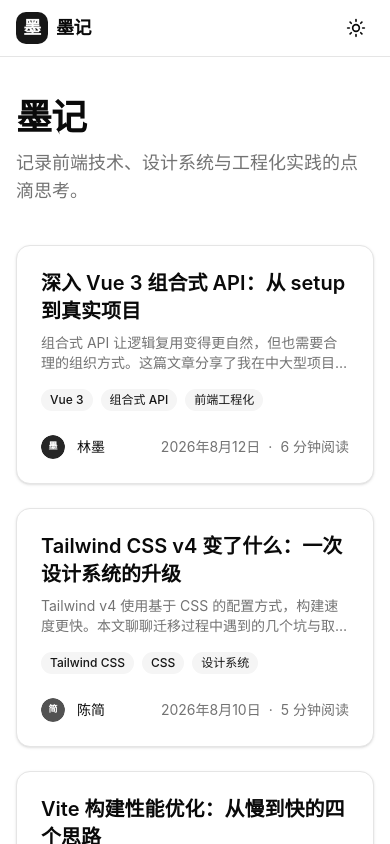
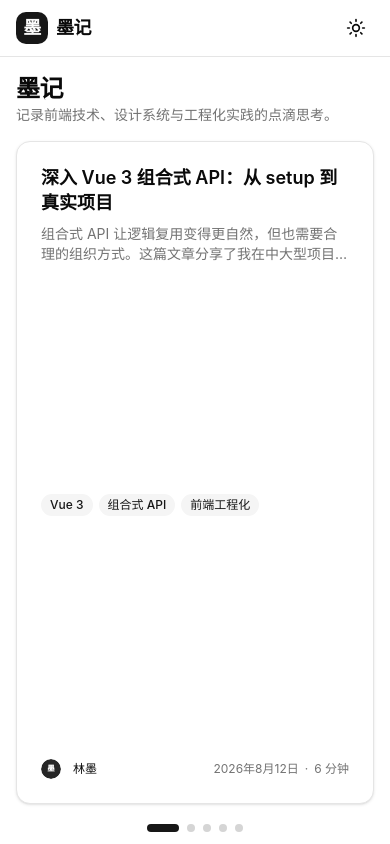
Before and after one commit to bili-fule/xmfuVUE, a Vue app: page / in a window 390 px wide. Shown: the top 844 px of the page. Built offline with nearby package versions, Linux system fonts and the light colour scheme; the HTML template or start-up script is replaced by a standard one.

Commit message:
feat: 首页横向翻页布局 - 滚轮翻页 + 底部分页条 + 一屏无纵向滚动

```diff
--- a/src/App.vue
+++ b/src/App.vue
@@ -3,15 +3,14 @@
 import { useDark, useToggle } from '@vueuse/core'
 import { Moon, Sun } from 'lucide-vue-next'
 import { Button } from '@/components/ui/button'
-import { Separator } from '@/components/ui/separator'
 
 const isDark = useDark()
 const toggleDark = useToggle(isDark)
 </script>
 
 <template>
-  <div class="flex min-h-screen flex-col bg-background text-foreground transition-colors duration-300">
-    <header class="sticky top-0 z-50 w-full border-b bg-background/95 backdrop-blur supports-[backdrop-filter]:bg-background/60">
+  <div class="flex h-screen flex-col overflow-hidden bg-background text-foreground transition-colors duration-300">
+    <header class="shrink-0 z-50 w-full border-b bg-background/95 backdrop-blur supports-[backdrop-filter]:bg-background/60">
       <div class="mx-auto flex h-14 max-w-4xl items-center justify-between px-4">
         <RouterLink to="/" class="group flex items-center gap-2 text-lg font-semibold tracking-tight">
           <span class="inline-flex h-8 w-8 items-center justify-center rounded-lg bg-primary text-primary-foreground transition-transform group-hover:scale-105">
@@ -32,24 +31,13 @@
       </div>
     </header>
 
-    <main class="flex-1">
-      <div class="mx-auto max-w-4xl px-4 py-10 md:py-14">
-        <RouterView v-slot="{ Component }">
-          <Transition name="fade" mode="out-in">
-            <component :is="Component" />
-          </Transition>
-        </RouterView>
-      </div>
+    <main class="flex-1 overflow-hidden relative">
+      <RouterView v-slot="{ Component }">
+        <Transition name="fade" mode="out-in">
+          <component :is="Component" />
+        </Transition>
+      </RouterView>
     </main>
-
-    <footer class="border-t">
-      <div class="mx-auto max-w-4xl px-4 py-8">
-        <Separator class="mb-6" />
-        <p class="text-center text-sm text-muted-foreground">
-          © {{ new Date().getFullYear() }} 墨记 · 用简约的方式记录技术
-        </p>
-      </div>
-    </footer>
   </div>
 </template>
 
--- a/src/views/HomeView.vue
+++ b/src/views/HomeView.vue
@@ -1,61 +1,202 @@
 <script setup lang="ts">
+import { ref, computed, watch, nextTick, onMounted, onUnmounted } from 'vue'
 import { RouterLink } from 'vue-router'
+import { useWindowSize } from '@vueuse/core'
 import { Badge } from '@/components/ui/badge'
 import { Card, CardDescription, CardFooter, CardHeader, CardTitle } from '@/components/ui/card'
 import { Avatar, AvatarFallback, AvatarImage } from '@/components/ui/avatar'
 import { getAllPosts, formatDate } from '@/data/posts'
 
 const posts = getAllPosts()
+const { width } = useWindowSize()
+
+// 响应式每页卡片数：小屏 1 张、中屏 2 张、大屏 3 张
+const cardsPerPage = computed(() => {
+  if (width.value < 768) return 1
+  if (width.value < 1280) return 2
+  return 3
+})
+
+const pages = computed(() => {
+  const perPage = cardsPerPage.value
+  const result: typeof posts[] = []
+  for (let i = 0; i < posts.length; i += perPage) {
+    result.push(posts.slice(i, i + perPage))
+  }
+  return result
+})
+
+const trackRef = ref<HTMLElement | null>(null)
+const currentPage = ref(0)
+
+function scrollToIndex(index: number) {
+  if (!trackRef.value) return
+  const pageWidth = trackRef.value.clientWidth
+  const target = Math.max(0, Math.min(index, pages.value.length - 1))
+  currentPage.value = target
+  trackRef.value.scrollTo({ left: pageWidth * target, behavior: 'smooth' })
+}
+
+// wheel 节流：一次手势只翻一页
+let lastWheelTime = 0
+const WHEEL_COOLDOWN = 700
+
+function onWheel(e: WheelEvent) {
+  // 让水平方向滚轮/触控板横向手势保持原生 snap 滚动
+  if (Math.abs(e.deltaY) <= Math.abs(e.deltaX)) return
+
+  e.preventDefault()
+
+  const now = Date.now()
+  if (now - lastWheelTime < WHEEL_COOLDOWN) return
+  if (Math.abs(e.deltaY) < 18) return
+
+  lastWheelTime = now
+
+  if (e.deltaY > 0) {
+    if (currentPage.value < pages.value.length - 1) {
+      scrollToIndex(currentPage.value + 1)
+    }
+  } else if (e.deltaY < 0) {
+    if (currentPage.value > 0) {
+      scrollToIndex(currentPage.value - 1)
+    }
+  }
+}
+
+// 滚动时同步当前页（节流）
+let scrollRaf: number | null = null
+function onScroll() {
+  if (scrollRaf) return
+  scrollRaf = requestAnimationFrame(() => {
+    scrollRaf = null
+    if (!trackRef.value) return
+    const pageWidth = trackRef.value.clientWidth
+    const newPage = Math.round(trackRef.value.scrollLeft / pageWidth)
+    currentPage.value = Math.max(0, Math.min(newPage, pages.value.length - 1))
+  })
+}
+
+// 视口宽度变化时重新分页并归位到最近一页
+watch(width, () => {
+  nextTick(() => {
+    if (!trackRef.value) return
+    const pageWidth = trackRef.value.clientWidth
+    const nearestPage = Math.round(trackRef.value.scrollLeft / pageWidth)
+    currentPage.value = Math.max(0, Math.min(nearestPage, pages.value.length - 1))
+    scrollToIndex(currentPage.value)
+  })
+})
+
+onMounted(() => {
+  trackRef.value?.addEventListener('wheel', onWheel, { passive: false })
+})
+
+onUnmounted(() => {
+  trackRef.value?.removeEventListener('wheel', onWheel)
+})
 </script>
 
 <template>
-  <div class="space-y-10">
-    <div class="space-y-3">
-      <h1 class="text-4xl font-bold tracking-tight md:text-5xl">
+  <div class="flex h-full flex-col overflow-hidden">
+    <!-- 顶部标题区：精简高度 -->
+    <div class="shrink-0 px-4 pt-4 pb-2 md:px-8 md:pt-5 md:pb-3">
+      <h1 class="text-2xl font-bold tracking-tight md:text-3xl">
         墨记
       </h1>
-      <p class="text-lg text-muted-foreground">
+      <p class="text-sm text-muted-foreground md:text-base">
         记录前端技术、设计系统与工程化实践的点滴思考。
       </p>
     </div>
 
-    <div class="grid grid-cols-1 gap-6 md:grid-cols-2">
+    <!-- 横向翻页轨道 -->
+    <div
+      ref="trackRef"
+      class="flex flex-1 overflow-x-auto overflow-y-hidden snap-x snap-mandatory scroll-smooth scrollbar-hide"
+      @scroll="onScroll"
+    >
+      <section
+        v-for="(page, pageIndex) in pages"
+        :key="`${cardsPerPage}-${pageIndex}`"
+        class="snap-start shrink-0 w-full h-full flex items-stretch px-4 py-2 md:px-8 md:py-3"
+      >
+        <div
+          class="grid w-full h-full gap-4"
+          :class="{
+            'grid-cols-1': cardsPerPage === 1,
+            'grid-cols-2': cardsPerPage === 2,
+            'grid-cols-3': cardsPerPage === 3,
+          }"
+        >
           <RouterLink
-        v-for="post in posts"
+            v-for="post in page"
             :key="post.slug"
             :to="`/post/${post.slug}`"
-        class="group block"
+            class="group block min-h-0"
           >
-        <Card class="h-full transition-all duration-200 hover:border-primary/30 hover:shadow-md">
-          <CardHeader class="gap-4">
+            <Card class="h-full flex flex-col transition-all duration-200 hover:border-primary/30 hover:shadow-md">
+              <CardHeader class="gap-3 flex-1 min-h-0 overflow-hidden">
                 <div class="space-y-2">
-              <CardTitle class="text-xl leading-snug transition-colors group-hover:text-primary">
+                  <CardTitle class="text-lg leading-snug transition-colors group-hover:text-primary md:text-xl">
                     {{ post.title }}
                   </CardTitle>
-              <CardDescription class="line-clamp-2">
+                  <CardDescription class="line-clamp-2 md:line-clamp-3">
                     {{ post.excerpt }}
                   </CardDescription>
                 </div>
-            <div class="flex flex-wrap gap-2">
-              <Badge v-for="tag in post.tags" :key="tag" variant="secondary">
+                <div class="flex flex-wrap gap-1.5">
+                  <Badge v-for="tag in post.tags.slice(0, 3)" :key="tag" variant="secondary" class="text-xs">
                     {{ tag }}
                   </Badge>
                 </div>
               </CardHeader>
-          <CardFooter class="mt-auto gap-3 text-sm text-muted-foreground">
-            <Avatar class="size-6">
+              <CardFooter class="mt-auto gap-3 text-xs text-muted-foreground md:text-sm">
+                <Avatar class="size-5 md:size-6">
                   <AvatarImage :src="post.author.avatar" :alt="post.author.name" />
                   <AvatarFallback>{{ post.author.name.slice(0, 1) }}</AvatarFallback>
                 </Avatar>
                 <span class="font-medium text-foreground">{{ post.author.name }}</span>
-            <span class="ml-auto flex items-center gap-2">
+                <span class="ml-auto flex items-center gap-1.5 md:gap-2">
                   <time :datetime="post.date">{{ formatDate(post.date) }}</time>
                   <span>·</span>
-              <span>{{ post.readingTime }} 分钟阅读</span>
+                  <span>{{ post.readingTime }} 分钟</span>
                 </span>
               </CardFooter>
             </Card>
           </RouterLink>
         </div>
+      </section>
+    </div>
+
+    <!-- 底部分页条 -->
+    <nav
+      class="shrink-0 flex items-center justify-center gap-2 py-3 md:py-4"
+      aria-label="分页"
+    >
+      <button
+        v-for="(_, index) in pages"
+        :key="index"
+        type="button"
+        class="h-2 rounded-full transition-all duration-300 focus:outline-none focus-visible:ring-2 focus-visible:ring-primary"
+        :class="
+          index === currentPage
+            ? 'w-8 bg-primary'
+            : 'w-2 bg-muted-foreground/30 hover:bg-muted-foreground/60'
+        "
+        :aria-label="`跳到第 ${index + 1} 页`"
+        :aria-current="index === currentPage ? 'page' : undefined"
+        @click="scrollToIndex(index)"
+      />
+    </nav>
   </div>
 </template>
+
+<style scoped>
+.scrollbar-hide {
+  -ms-overflow-style: none;
+  scrollbar-width: none;
+}
+.scrollbar-hide::-webkit-scrollbar {
+  display: none;
+}
+</style>
--- a/src/views/PostView.vue
+++ b/src/views/PostView.vue
@@ -18,7 +18,8 @@
 </script>
 
 <template>
-  <div v-if="post" class="space-y-8">
+  <div v-if="post" class="h-full overflow-y-auto">
+    <div class="mx-auto max-w-4xl px-4 py-6 md:py-10 space-y-8">
       <Button variant="ghost" size="sm" as-child>
         <RouterLink to="/" class="inline-flex items-center gap-1.5 text-muted-foreground">
           <ArrowLeft class="size-4" />
@@ -71,8 +72,10 @@
         </RouterLink>
       </Button>
     </div>
+  </div>
 
-  <div v-else class="space-y-6 text-center">
+  <div v-else class="h-full overflow-y-auto">
+    <div class="mx-auto max-w-4xl px-4 py-6 md:py-10 space-y-6 text-center">
       <div class="space-y-2">
         <h1 class="text-2xl font-bold">文章不存在</h1>
         <p class="text-muted-foreground">你访问的链接可能已经失效，或者文章已被移除。</p>
@@ -81,4 +84,5 @@
         <RouterLink to="/">回到首页</RouterLink>
       </Button>
     </div>
+  </div>
 </template>
```
Lines whose indentation alone changed are shown as unchanged.
